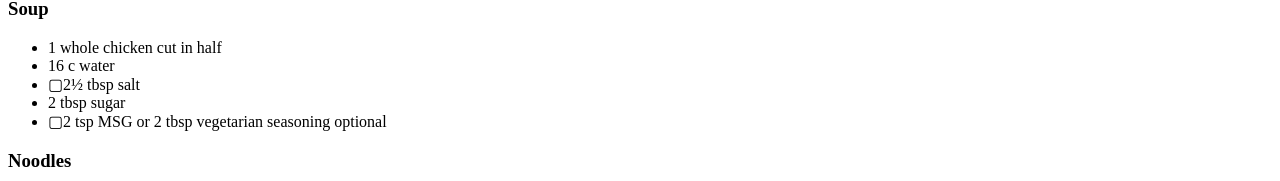
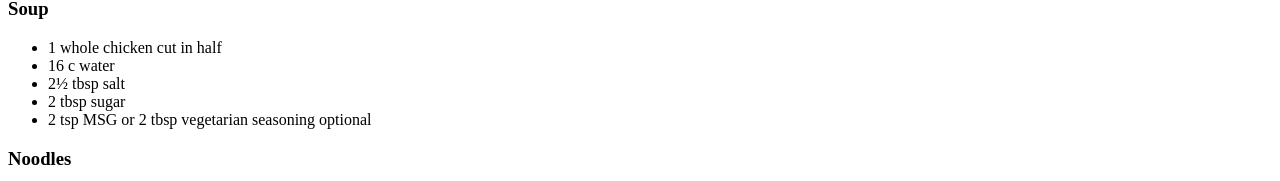
Before and after one commit to tinadang/odin-recipes, a plain HTML site: page recipes/pho-ga.html in a window 1280 px wide. Shown: the part 733-914 px from the top of the page. Drawn offline with Linux system fonts and the light colour scheme.

Commit message:
Fix typo in ingredients

```diff
--- a/recipes/pho-ga.html
+++ b/recipes/pho-ga.html
@@ -32,9 +32,9 @@
         <ul>
             <li>1 whole chicken cut in half</li>
             <li>16 c water</li>
-            <li>▢2½ tbsp salt</li>
+            <li>2½ tbsp salt</li>
             <li>2 tbsp sugar</li>
-            <li>▢2 tsp MSG or 2 tbsp vegetarian seasoning optional</li>
+            <li>2 tsp MSG or 2 tbsp vegetarian seasoning optional</li>
         </ul>
         <h3>Noodles</h3>
         <ul>
```
